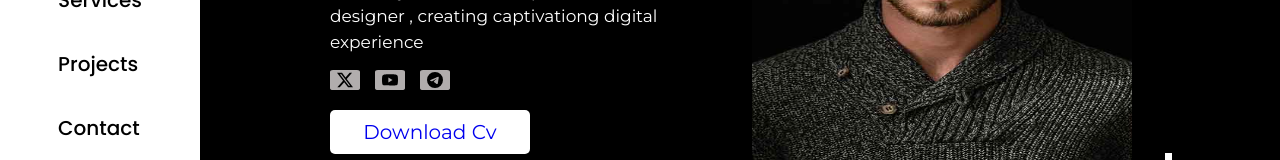
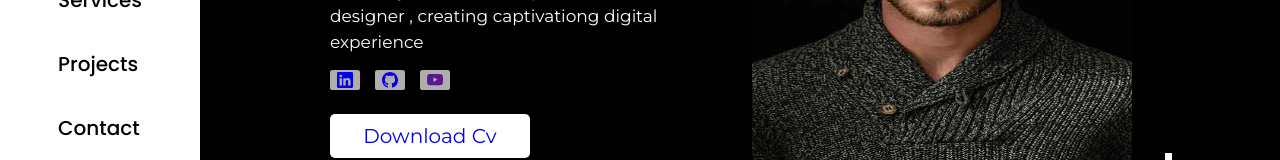
Before and after one commit to SAI-S12/portfolio, a React (Vite) app: page / in a window 1280 px wide. Shown: the part 375-535 px from the top of the page. Built offline with nearby package versions, Linux system fonts and the light colour scheme; a web font is replaced by a local one.

Commit message:
links upadate

```diff
--- a/src/Components/Contact/Contact.jsx
+++ b/src/Components/Contact/Contact.jsx
@@ -41,8 +41,8 @@ const Contact = ({isOn}) => {
            <p><MdEmail/>sssainath12@gmail.com</p>
            <p><BiPhone/>+91 9573563580</p>
            <p><CiLocationOn/>Panjagutta,hyderabad </p>
-           <p><LiaLinkedin/>linkedin.com/sai12</p>
-           <p><DiGithub/>github/.com/XXX/X12</p>
+           <p><LiaLinkedin/>LinkedIN</p>
+           <p><DiGithub/>GitHub</p>
            <button className={isOn?"c5":"c55"}><a href={resume} download="resume">Download cv</a></button>
         </div>
         <div className="c4">
--- a/src/Components/main/Main.jsx
+++ b/src/Components/main/Main.jsx
@@ -3,7 +3,7 @@ import "./Main.css"
 import logo from "./../../assets/image2-removebg.png"
 import logo1 from "./../../assets/image2.jpg"
 import resume from "../../assets/sairesume12.pdf"
-
+import { BsGithub, BsLinkedin, BsYoutube } from 'react-icons/bs'
 
 const Main = ({setOn,isOn}) => {
 
@@ -16,21 +16,9 @@ const Main = ({setOn,isOn}) => {
             <h1 className='p7' contentEditable="true">Web Developer</h1>
             <p className='p8'>seamlessly blending the world of code and creativity as web developer and UI/UX designer , creating captivationg digital experience</p>
             <div className={isOn?"icns":"icons"}>
-            <svg role="img" viewBox="0 0 24 24" xmlns="http://www.w3.org/2000/svg">
-                <title>X</title>
-                <path
-                  d="M18.901 1.153h3.68l-8.04 9.19L24 22.846h-7.406l-5.8-7.584-6.638 7.584H.474l8.6-9.83L0 1.154h7.594l5.243 6.932ZM17.61 20.644h2.039L6.486 3.24H4.298Z" />
-              </svg>
-              <svg role="img" viewBox="0 0 24 24" xmlns="http://www.w3.org/2000/svg">
-                <title>YouTube</title>
-                <path
-                  d="M23.498 6.186a3.016 3.016 0 0 0-2.122-2.136C19.505 3.545 12 3.545 12 3.545s-7.505 0-9.377.505A3.017 3.017 0 0 0 .502 6.186C0 8.07 0 12 0 12s0 3.93.502 5.814a3.016 3.016 0 0 0 2.122 2.136c1.871.505 9.376.505 9.376.505s7.505 0 9.377-.505a3.015 3.015 0 0 0 2.122-2.136C24 15.93 24 12 24 12s0-3.93-.502-5.814zM9.545 15.568V8.432L15.818 12l-6.273 3.568z" />
-              </svg>
-              <svg role="img" viewBox="0 0 24 24" xmlns="http://www.w3.org/2000/svg">
-                <title>Telegram</title>
-                <path
-                  d="M11.944 0A12 12 0 0 0 0 12a12 12 0 0 0 12 12 12 12 0 0 0 12-12A12 12 0 0 0 12 0a12 12 0 0 0-.056 0zm4.962 7.224c.1-.002.321.023.465.14a.506.506 0 0 1 .171.325c.016.093.036.306.02.472-.18 1.898-.962 6.502-1.36 8.627-.168.9-.499 1.201-.82 1.23-.696.065-1.225-.46-1.9-.902-1.056-.693-1.653-1.124-2.678-1.8-1.185-.78-.417-1.21.258-1.91.177-.184 3.247-2.977 3.307-3.23.007-.032.014-.15-.056-.212s-.174-.041-.249-.024c-.106.024-1.793 1.14-5.061 3.345-.48.33-.913.49-1.302.48-.428-.008-1.252-.241-1.865-.44-.752-.245-1.349-.374-1.297-.789.027-.216.325-.437.893-.663 3.498-1.524 5.83-2.529 6.998-3.014 3.332-1.386 4.025-1.627 4.476-1.635z" />
-              </svg>
+          <a href="https://www.linkedin.com/in/sai-s12/">  <BsLinkedin/></a>
+           <a href="https://github.com/SAI-S12"> <BsGithub/></a>
+            <a href=""><BsYoutube/></a>
             </div>
             <button className={isOn?"p9":"p99"}><a href={resume} download="resume">Download cv</a></button>
            </div>
```
